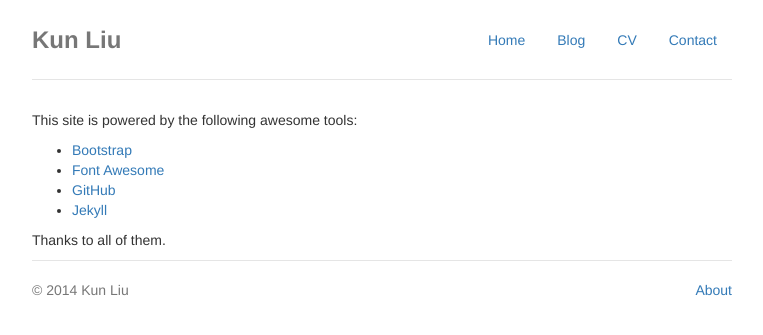
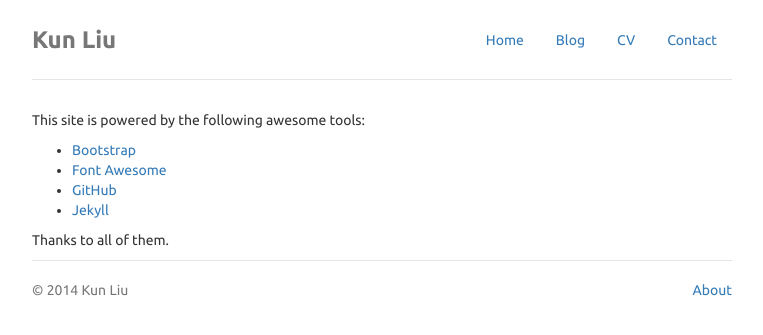
Before and after one commit to kwunlyou/kwunlyou.github.io, a Jekyll site: the page built from about.html, in a window 1280 px wide. Shown: the top 335 px of the page, without its empty margins (258-1021 px from the left). Built offline with Jekyll 4.4.1, drawn with Linux system fonts in a browser that asks for light colours; nearby versions of some CDN libraries.

Commit message:
use ubuntu font

```diff
--- a/_includes/head.html
+++ b/_includes/head.html
@@ -12,6 +12,7 @@
     <link rel="stylesheet" href="/assets/css/jumbotron-narrow.css">
 	<link href="//maxcdn.bootstrapcdn.com/bootstrap/3.2.0/css/bootstrap.min.css" rel="stylesheet">
 	<link href="//maxcdn.bootstrapcdn.com/font-awesome/4.1.0/css/font-awesome.min.css" rel="stylesheet">
+	<link href='http://fonts.googleapis.com/css?family=Ubuntu:300,400,500,700,300italic,400italic,500italic,700italic&subset=latin,greek-ext,latin-ext,greek' rel='stylesheet' type='text/css'>
 	<link rel="stylesheet" href="/assets/css/syntax.css">
 	<link rel="stylesheet" href="/assets/css/style.css">
 
--- a/assets/css/style.css
+++ b/assets/css/style.css
@@ -1,19 +1,4 @@
-/*
-.body {padding-top: 20px; padding-bottom: 40px; font-family: Helvetica, arial, freesans;}
-
-.header {padding-bottom: 10px; font-size: 16px; font-weight: bold;}
-a.site-title {text-decoration: none; color: #c0c0c0; font-size: 32px; font-weight: bolder}
-.footer {margin-top: 10px; font-size: 85%; font-weight: bold}
-
-div.profile-pic {margin-top: 0px; margin-bottom: 10px;}
-img.img-center {margin: 0 auto;}
-p.intro-font-size-large {font-size: 22px;}
-p.intro-font-size-middle {font-size: 16px;}
-
-.icon-color {color: #c0c0c0;}
-.color-blue {color: #428bca;}
-*/
-
+body {font-family: 'Ubuntu', sans-serif;}
 .profile-pic {margin-left: 0px; margin-right: 0px;}
 .linkedin-badge {margin-left: 5px; margin-right: 0px;}
 .self-introduction {margin-left: 0px; margin-right: 0px; font-size: 19px; padding-top: 10px;}
```
